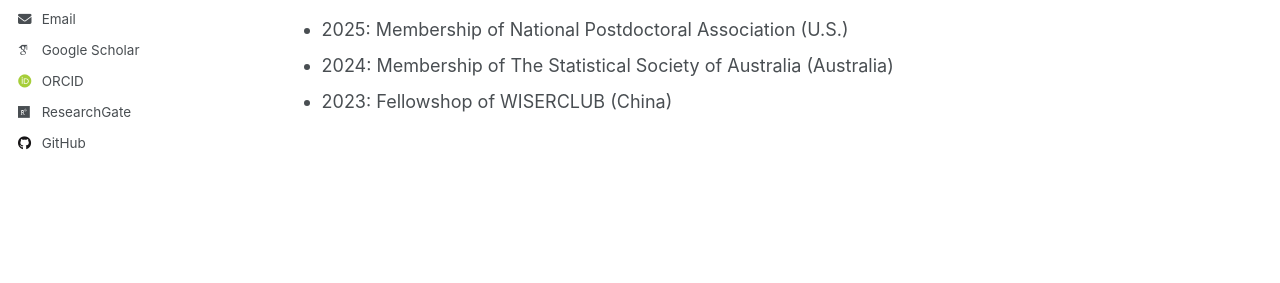
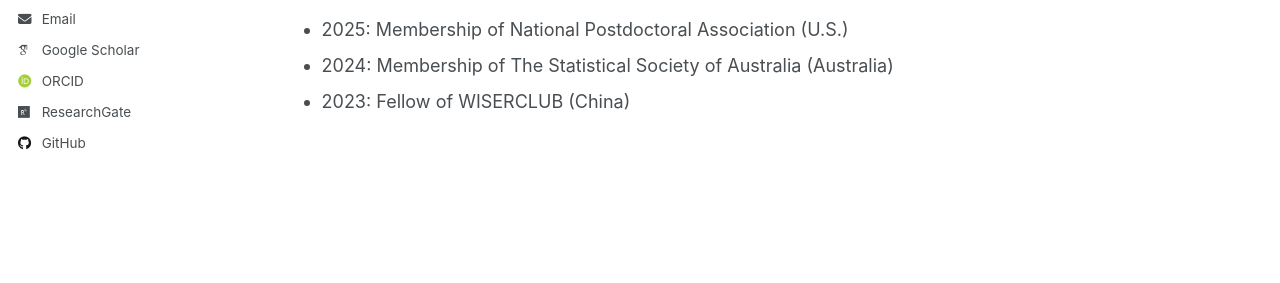
Before and after one commit to ZhaoyuXingStat/ZhaoyuXingStat.github.io, a Jekyll site: the page built from _pages/about.md, in a window 1280 px wide and 900 px high, scrolled down 1966 px. Shown: the part 413-696 px from the top of the window. Built offline with Jekyll 4.4.1, drawn with Linux system fonts in a browser that asks for light colours; some web fonts are replaced.

Commit message:
Update about.md

```diff
--- a/_pages/about.md
+++ b/_pages/about.md
@@ -64,4 +64,4 @@ See my [Google Scholar](https://scholar.google.com/citations?user=go6euNkAAAAJ&h
 
 - 2025: Membership of National Postdoctoral Association (U.S.)
 - 2024: Membership of The Statistical Society of Australia (Australia)
-- 2023: Fellowshop of WISERCLUB (China)
+- 2023: Fellow of WISERCLUB (China)
```
